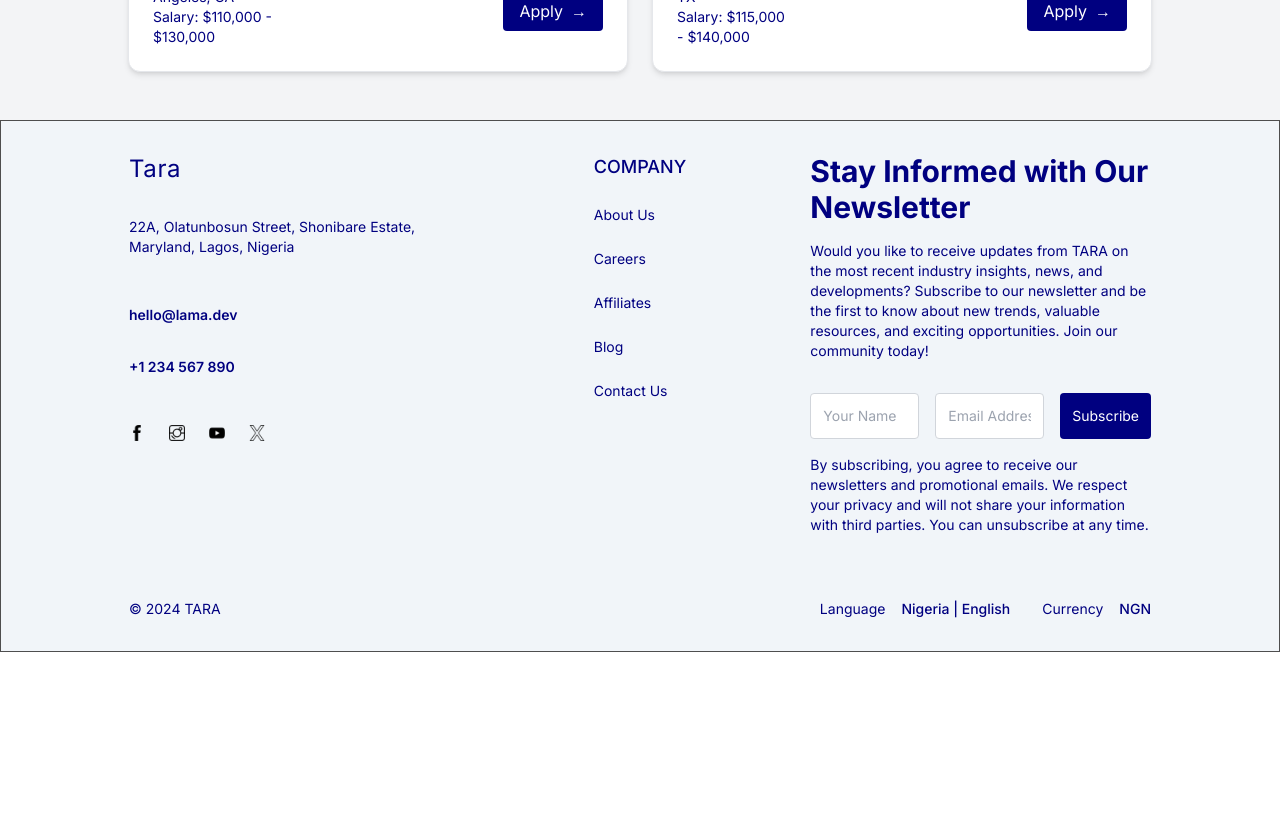
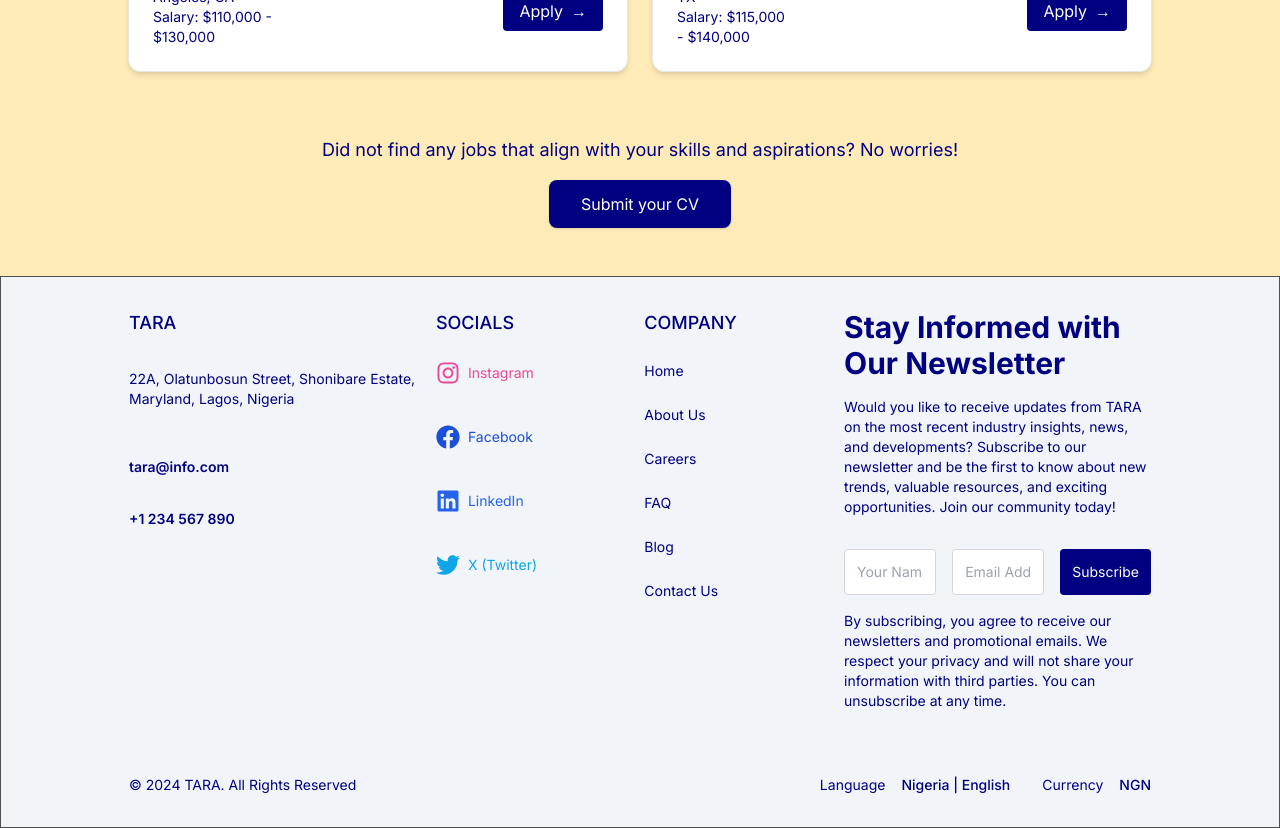
Before and after one commit to IfeoluwaGIT/tara-consulting, a Next.js app: page /careers in a window 1280 px wide. Shown: the part 1420-2248 px from the top of the page. Before the commit the page ends 2072 px from the top, so only its background shows below. Built offline with nearby package versions, Linux system fonts and the light colour scheme.

Commit message:
further commit

```diff
--- a/src/app/careers/[slug]/page.jsx
+++ b/src/app/careers/[slug]/page.jsx
@@ -70,7 +70,7 @@ const JobDetails = ({ params }) => {
   }
 
   return (
-    <section className="px-[10%] py-12 bg-gray-100 text-gray-700">
+    <section className="px-[10%] py-12 bg-gray-100 text-text-color">
       <div className="max-w-4xl mx-auto border p-6 shadow-md rounded-xl bg-white mt-10">
         <h1 className="text-2xl font-bold">{job.title}</h1>
 
@@ -90,7 +90,7 @@ const JobDetails = ({ params }) => {
 
           {/* Right section with job description */}
           <div className="w-1/2">
-            <p className="text-sm text-gray-600">{job.description}</p>
+            <p className="text-sm text-text-color">{job.description}</p>
           </div>
         </div>
 
--- a/src/app/components/Career.jsx
+++ b/src/app/components/Career.jsx
@@ -58,7 +58,7 @@ const Careers = () => {
   ]);
 
   return (
-    <section className="px-[10%] py-12 bg-gray-100 text-gray-700">
+    <section className="px-[10%] py-12 bg-header-peach text-gray-700">
        <div className="relative w-full h-[700px]">
         <Image
           src="/careerspic.jpg" // Update with the correct image path
@@ -103,6 +103,18 @@ const Careers = () => {
           </div>
         ))}
       </div>
+      <div className="mt-16 text-center">
+        <p className="text-lg mb-4 text-text-color ">
+          Did not find any jobs that align with your skills and aspirations? No
+          worries!
+        </p>
+        <Link
+          href="/submit-cv"
+          className="inline-block bg-text-color text-white py-3 px-8 rounded-lg shadow hover:bg-blue-700 transition-colors"
+        >
+          Submit your CV
+        </Link>
+      </div>
     </section>
   );
 };
--- a/src/app/components/ContactCollectionForm.jsx
+++ b/src/app/components/ContactCollectionForm.jsx
@@ -41,7 +41,7 @@ const ContactCollectionForm = () => {
 
   return (
     <>
-    <section className="min-h-screen flex items-center justify-center bg-slate-100 border text-text-color ">
+    <section className="min-h-screen flex items-center justify-center bg-header-peach border text-text-color ">
       <div className="bg-white p-8 shadow-lg rounded-lg w-full max-w-4xl mr-8">
         <h2 className="text-3xl font-bold  text-center mb-8">
           HOW CAN WE ASSIST YOU?
--- a/src/app/components/Footer.jsx
+++ b/src/app/components/Footer.jsx
@@ -1,3 +1,4 @@
+import { FaInstagram, FaFacebook, FaLinkedin, FaTwitter } from "react-icons/fa";
 import Image from "next/image";
 import Link from "next/link";
 import Newsletter from "./Newsletter";
@@ -10,31 +11,61 @@ const Footer = () => {
         {/* LEFT */}
         <div className="flex-1 flex flex-col gap-8">
           <Link href="/">
-            <div className="text-2xl tracking-wide">Tara</div>
+            <div className="font-medium text-lg uppercase">Tara</div>
           </Link>
           <p className="mb-4">
           22A, Olatunbosun Street, Shonibare Estate, Maryland, Lagos, Nigeria
           </p>
-          <span className="font-semibold">hello@lama.dev</span>
+          <span className="font-semibold">tara@info.com</span>
           <span className="font-semibold">+1 234 567 890</span>
-          <div className="flex gap-6 mt-4">
-            <Image src="/facebook.png" alt="" width={16} height={16} />
-            <Image src="/instagram.png" alt="" width={16} height={16} />
-            <Image src="/youtube.png" alt="" width={16} height={16} />
-            <Image src="/x.png" alt="" width={16} height={16} />
-          </div>
+
         </div>
 
+        <div className="flex flex-col gap-6">
+        <h1 className="font-medium text-lg uppercase">Socials </h1>
+      {/* Instagram */}
+      <Link href="https://www.instagram.com" target="_blank" rel="noopener noreferrer">
+        <div className="flex items-center gap-2 text-pink-500 hover:text-pink-600 mb-4">
+          <FaInstagram size={24} />
+          <span>Instagram</span>
+        </div>
+      </Link>
+
+      {/* Facebook */}
+      <Link href="https://www.facebook.com" target="_blank" rel="noopener noreferrer">
+        <div className="flex items-center gap-2 text-blue-700 hover:text-blue-800 mb-4">
+          <FaFacebook size={24} />
+          <span>Facebook</span>
+        </div>
+      </Link>
+
+      {/* LinkedIn */}
+      <Link href="https://www.linkedin.com" target="_blank" rel="noopener noreferrer">
+        <div className="flex items-center gap-2 text-blue-600 hover:text-blue-700 mb-4">
+          <FaLinkedin size={24} />
+          <span>LinkedIn</span>
+        </div>
+      </Link>
+
+      {/* Twitter (X) */}
+      <Link href="https://www.twitter.com" target="_blank" rel="noopener noreferrer">
+        <div className="flex items-center gap-2 text-sky-500 hover:text-sky-600 ">
+          <FaTwitter size={24} />
+          <span>X (Twitter)</span>
+        </div>
+      </Link>
+    </div>
         {/* CENTER */}
         <div className="hidden lg:flex flex-1 justify-center items-start">
           <div className="flex flex-col gap-6">
             <h1 className="font-medium text-lg">COMPANY</h1>
             <div className="flex flex-col gap-6">
-              <Link href="">About Us</Link>
-              <Link href="">Careers</Link>
-              <Link href="">Affiliates</Link>
-              <Link href="">Blog</Link>
-              <Link href="">Contact Us</Link>
+            <Link href="/">Home</Link>
+              <Link href="/about">About Us</Link>
+              <Link href="/careers">Careers</Link>
+              <Link href="/FAQ">FAQ</Link>
+              <Link href="/blog">Blog</Link>
+              <Link href="/contact">Contact Us</Link>
             </div>
           </div>
         </div>
@@ -49,7 +80,7 @@ const Footer = () => {
 
       {/* BOTTOM */}
       <div className="flex flex-col md:flex-row items-center justify-between gap-8 mt-16">
-        <div>© 2024 TARA</div>
+        <div>© 2024 TARA. All Rights Reserved </div>
         <div className="flex flex-col gap-8 md:flex-row">
           <div>
             <span className=" mr-4">Language</span>
--- a/src/app/components/Metrics.jsx
+++ b/src/app/components/Metrics.jsx
@@ -1,6 +1,6 @@
 const Metrics = () => {
   return (
-    <div className="text-text-color flex bg-slate-100 items-center justify-between py-6 px-[20%] border border-border-color ">
+    <div className="text-text-color flex bg-slate-100 items-center justify-between py-6 px-[20%] border border-border-color  ">
       <div>
         <h1 className="text-6xl font-bold">10k+</h1>
         <span>Supported Businesses</span>
--- a/src/app/components/ServicesSection.jsx
+++ b/src/app/components/ServicesSection.jsx
@@ -14,7 +14,7 @@ const services = [
 const ServicesSection = () => {
   return (
     <section className="services-section ">
-      <h1 className="text-center text-text-color bg-slate-100 p-8 text-4xl font-bold uppercase pt-24  ">Our Services</h1>
+      <h1 className="text-center text-text-color bg-slate-100 p-8 text-4xl font-bold uppercase pt-24 ">Our Services</h1>
 
       {/* Full-width image */}
       <div className="relative w-full h-[700px]">
--- a/src/app/page.js
+++ b/src/app/page.js
@@ -20,8 +20,9 @@ export default function Home() {
     <div className="">
       <ServicesSection />
       </div>
+
+      <Testimonial />
       <Metrics />
-      <Testimonial />
       <Blog />
       <WhatsAppChatSupport />
       <ClientLogos />
```
Also changed, not shown: package.json (+5 -4 lines), 1 other file (tests, documents, lock files or other folders).
